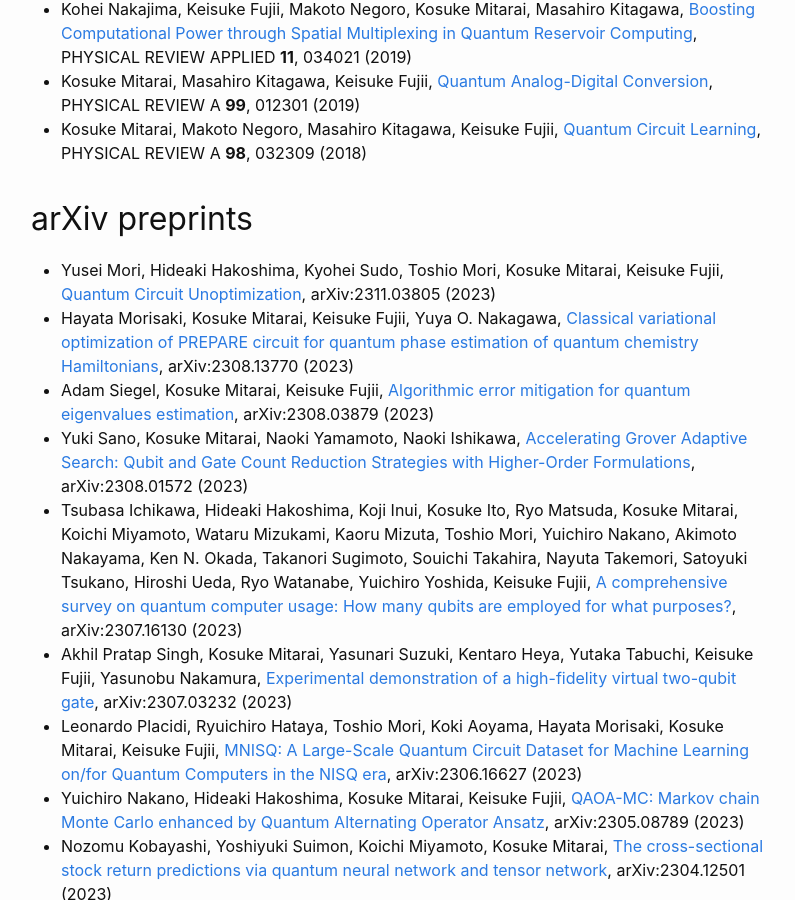
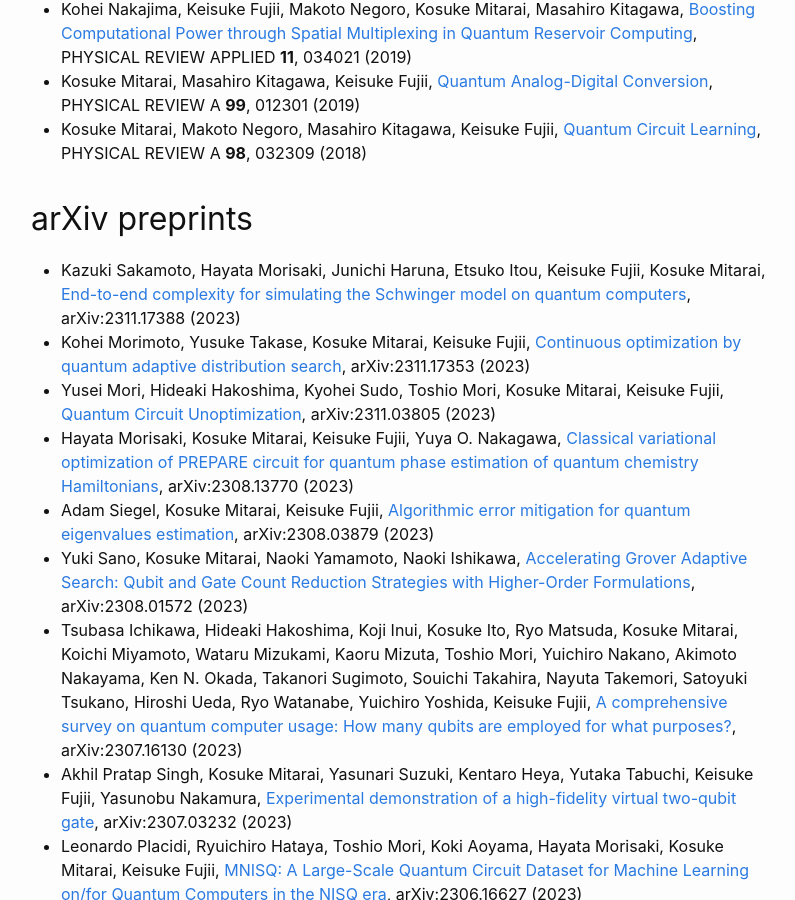
Before and after one commit to kosukemtr/kosukemtr.github.io, a Jekyll site: the page built from publications.md, in a window 1280 px wide and 900 px high, scrolled down 2012 px. Shown: the whole window, without its empty margins (239-1034 px from the left). Built offline with Jekyll 4.4.1, drawn with Linux system fonts in a browser that asks for light colours.

Commit message:
Update publications

```diff
--- a/publications.md
+++ b/publications.md
@@ -39,6 +39,8 @@ title: Publications
 
 ## arXiv preprints
 
+- Kazuki Sakamoto, Hayata Morisaki, Junichi Haruna, Etsuko Itou, Keisuke Fujii, Kosuke Mitarai, [End-to-end complexity for simulating the Schwinger model on quantum computers](https://arxiv.org/abs/arXiv:2311.17388), arXiv:2311.17388 (2023)
+- Kohei Morimoto, Yusuke Takase, Kosuke Mitarai, Keisuke Fujii, [Continuous optimization by quantum adaptive distribution search](https://arxiv.org/abs/arXiv:2311.17353), arXiv:2311.17353 (2023)
 - Yusei Mori, Hideaki Hakoshima, Kyohei Sudo, Toshio Mori, Kosuke Mitarai, Keisuke Fujii, [Quantum Circuit Unoptimization](https://arxiv.org/abs/arXiv:2311.03805), arXiv:2311.03805 (2023)
 - Hayata Morisaki, Kosuke Mitarai, Keisuke Fujii, Yuya O. Nakagawa, [Classical variational optimization of PREPARE circuit for quantum phase estimation of quantum chemistry Hamiltonians](https://arxiv.org/abs/arXiv:2308.13770), arXiv:2308.13770 (2023)
 - Adam Siegel, Kosuke Mitarai, Keisuke Fujii, [Algorithmic error mitigation for quantum eigenvalues estimation](https://arxiv.org/abs/arXiv:2308.03879), arXiv:2308.03879 (2023)
```
